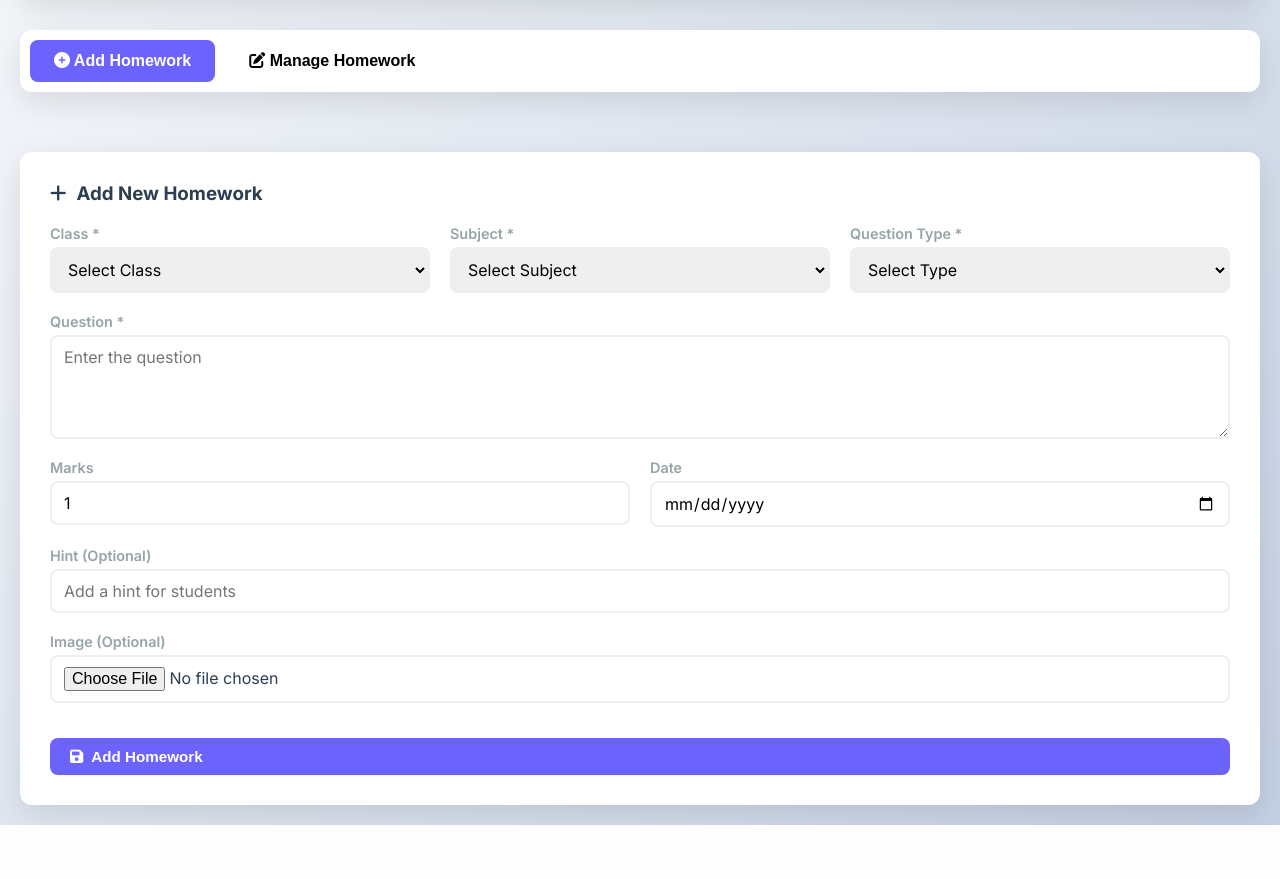
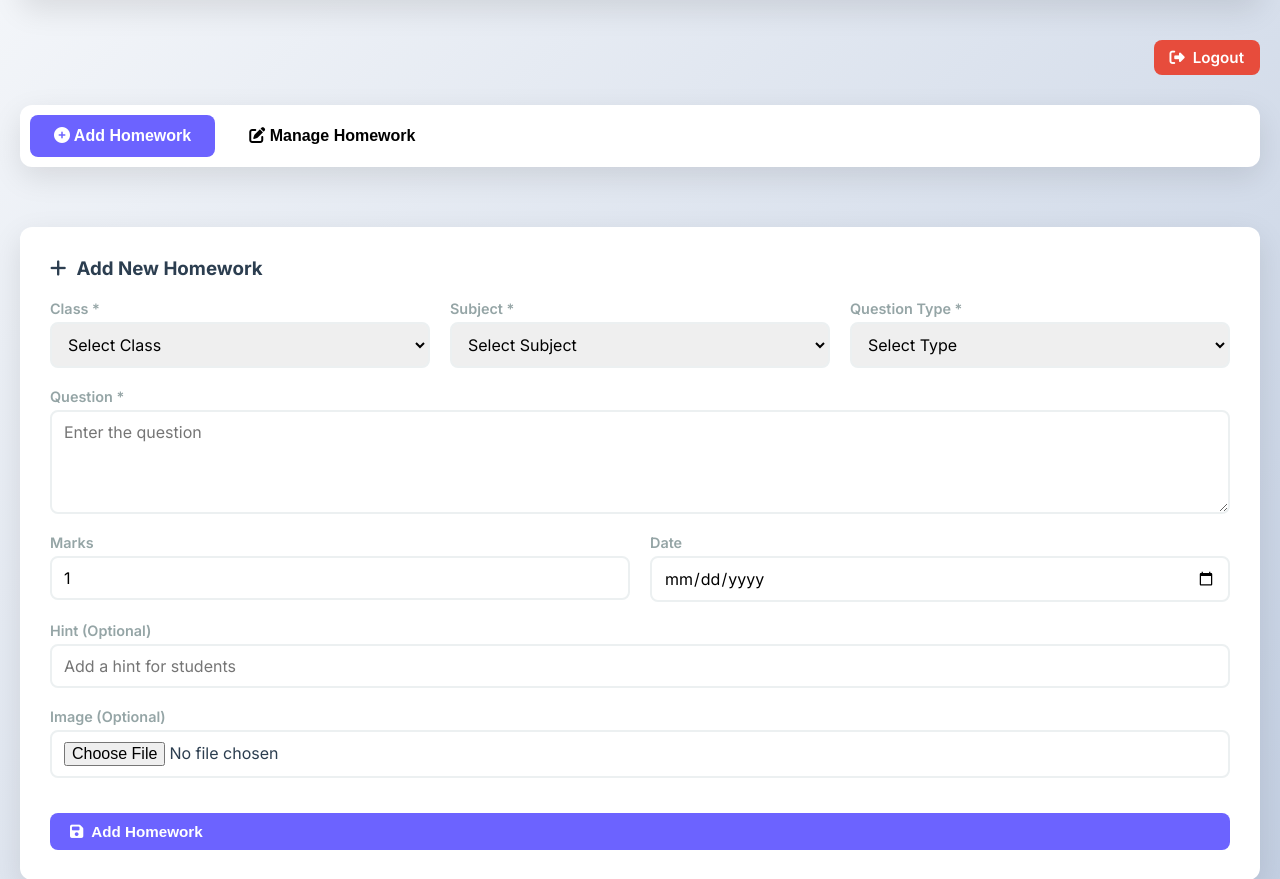
Before and after one commit to mathswithprasantasir-physics/homework_app, a Flask app: page /admin in a window 1280 px wide. Shown: the part 99-978 px from the top of the page. Before the commit the page ends 924 px from the top, so only its background shows below. Run offline with Flask 3, Linux system fonts and the light colour scheme; the visitor is signed in with stand-in values (Sample User, id 1).

Commit message:
Update admin.html

```diff
--- a/templates/admin.html
+++ b/templates/admin.html
@@ -23,6 +23,13 @@
                 </div>
             </div>
         </header>
+
+        <!-- Add after header but before admin-tabs -->
+<div style="display: flex; justify-content: flex-end; padding: 10px 0; margin-bottom: 20px;">
+    <a href="/logout" class="btn btn-danger" style="background: #E74C3C; color: white; padding: 8px 16px; border-radius: 8px; text-decoration: none; display: inline-flex; align-items: center; gap: 8px;">
+        <i class="fas fa-sign-out-alt"></i> Logout
+    </a>
+</div>
 
         <div class="admin-container">
             <div class="admin-tabs">
```
